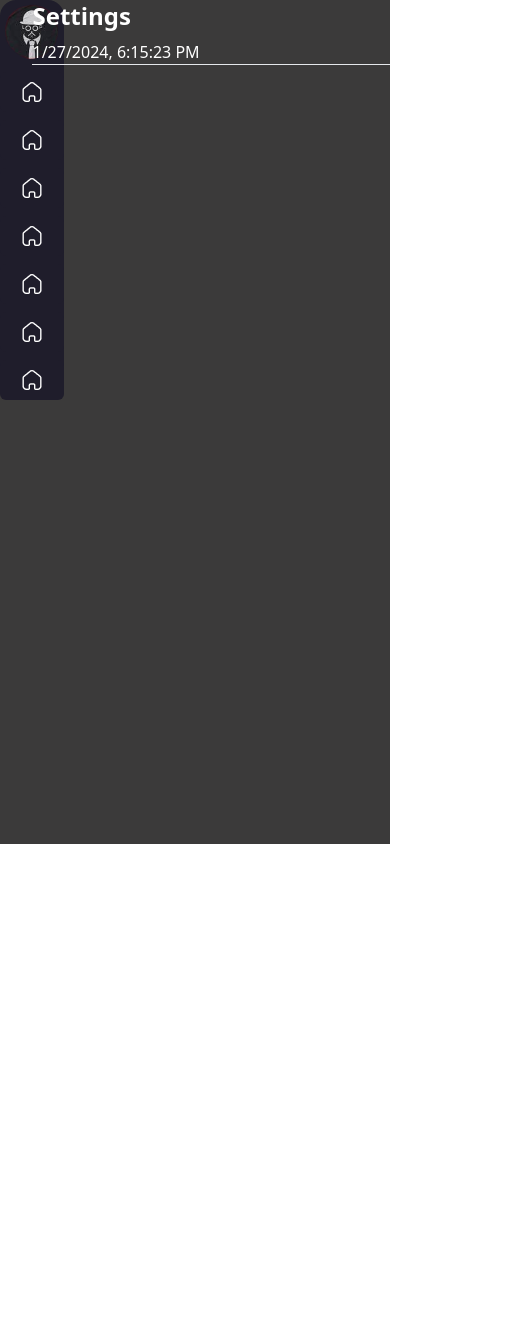
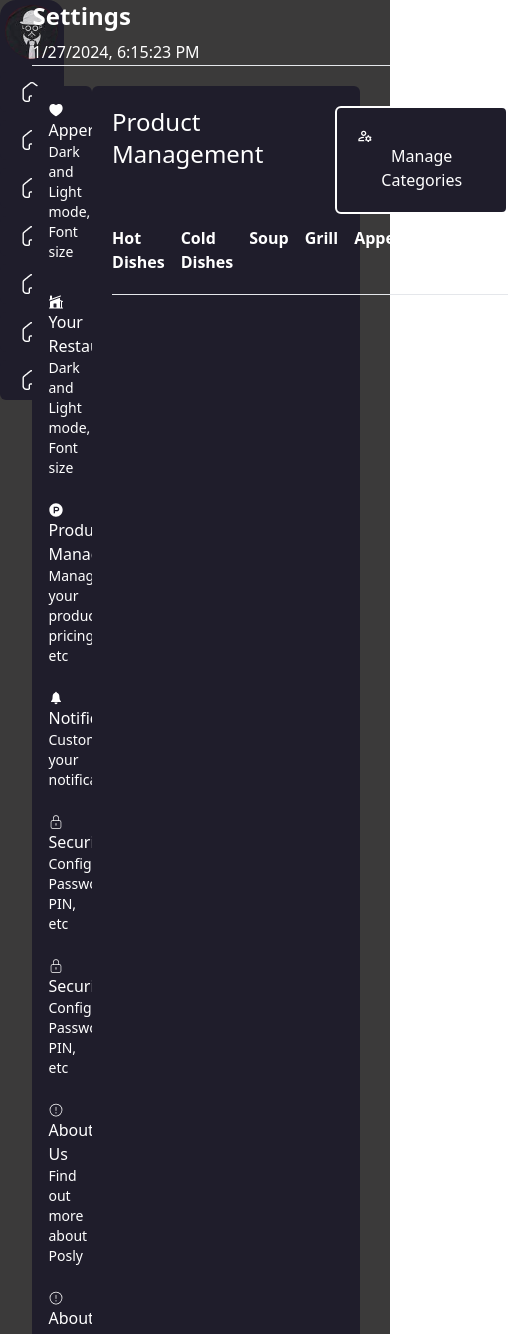
Before and after one commit to HarshanaSenadeera/POS_System_React_Loopy, a React (Create React App) app: page / in a window 390 px wide. Shown: the top 1334 px of the page, 508 px wide, since content can reach past the window. Before the commit the page ends 844 px from the top, so only its background shows below. Built offline with nearby package versions, Linux system fonts and the light colour scheme.

Commit message:
Ste nav bar component to re use and buils setting page

```diff
--- a/package.json
+++ b/package.json
@@ -3,6 +3,8 @@
   "version": "0.1.0",
   "private": true,
   "dependencies": {
+    "@fortawesome/free-solid-svg-icons": "^6.5.1",
+    "@fortawesome/react-fontawesome": "^0.2.0",
     "@headlessui/react": "^1.7.18",
     "@heroicons/react": "^2.1.1",
     "@react-icons/all-files": "^4.1.0",
@@ -13,8 +15,12 @@
     "@types/node": "^16.18.76",
     "@types/react": "^18.2.48",
     "@types/react-dom": "^18.2.18",
+    "bootstrap": "^5.3.2",
     "font-awesome": "^4.7.0",
+    "framework7-react": "^8.3.0",
+    "mdb-react-ui-kit": "^7.2.0",
     "react": "^18.2.0",
+    "react-bootstrap": "^2.10.0",
     "react-dom": "^18.2.0",
     "react-icons": "^5.0.1",
     "react-router-dom": "^6.21.3",
--- a/src/Component/main/main.tsx
+++ b/src/Component/main/main.tsx
@@ -2,6 +2,7 @@ import logo from '../../assests/logo new.png'
 import home from '../../assests/Home.png'
 import {useEffect, useState} from "react";
 import SelectProducts from "../selectedProducts/product";
+import MainNavBar from "../mainNavBar/MainNavBar";
 export default function Main() {
 
     /*Set Date and time*/
@@ -29,10 +30,10 @@ export default function Main() {
             {/*Right content*/}
             <div className="h-screen w-1/12">
                 {/* Logo */}
-                <div className="h-auto w-16 md:w-20 bg-customblack rounded-2xl flex flex-col flex-wrap">
+                {/*<div className="h-auto w-16 md:w-20 bg-customblack rounded-2xl flex flex-col flex-wrap">
                     <img src={logo} className="items-center" alt="Logo"/>
 
-                    {/* Buttons */}
+                     Buttons
                     <button
                         className="h-10 md:h-12 w-full bg-customblack rounded-md mt-2 md:mt-3 flex items-center justify-evenly hover:bg-homeicon">
                         <img src={home} alt="Home Icon" className="h-5 md:h-6 w-5 md:w-6"/>
@@ -61,8 +62,9 @@ export default function Main() {
                         className="h-10 md:h-12 w-full bg-customblack rounded-md mt-2 md:mt-3 flex items-center justify-evenly hover:bg-homeicon">
                         <img src={home} alt="Home Icon" className="h-5 md:h-6 w-5 md:w-6"/>
                     </button>
-                    {/* Repeat similar adjustments for other buttons */}
-                </div>
+                     Repeat similar adjustments for other buttons
+                </div>*/}
+                <MainNavBar/>
             </div>
 
 
--- /dev/null
+++ b/src/Component/mainNavBar/MainNavBar.tsx
@@ -0,0 +1,43 @@
+import logo from "../../assests/logo new.png";
+import home from "../../assests/Home.png";
+
+export default function MainNavBar() {
+
+    return (
+
+        <div className="h-auto w-16 md:w-20 bg-customblack rounded-2xl flex flex-col flex-wrap">
+            <img src={logo} className="items-center" alt="Logo"/>
+
+            {/* Buttons */}
+            <button
+                className="h-10 md:h-12 w-full bg-customblack rounded-md mt-2 md:mt-3 flex items-center justify-evenly hover:bg-homeicon">
+                <img src={home} alt="Home Icon" className="h-5 md:h-6 w-5 md:w-6"/>
+            </button>
+            <button
+                className="h-10 md:h-12 w-full bg-customblack rounded-md mt-2 md:mt-3 flex items-center justify-evenly hover:bg-homeicon">
+                <img src={home} alt="Home Icon" className="h-5 md:h-6 w-5 md:w-6"/>
+            </button>
+            <button
+                className="h-10 md:h-12 w-full bg-customblack rounded-md mt-2 md:mt-3 flex items-center justify-evenly hover:bg-homeicon">
+                <img src={home} alt="Home Icon" className="h-5 md:h-6 w-5 md:w-6"/>
+            </button>
+            <button
+                className="h-10 md:h-12 w-full bg-customblack rounded-md mt-2 md:mt-3 flex items-center justify-evenly hover:bg-homeicon">
+                <img src={home} alt="Home Icon" className="h-5 md:h-6 w-5 md:w-6"/>
+            </button>
+            <button
+                className="h-10 md:h-12 w-full bg-customblack rounded-md mt-2 md:mt-3 flex items-center justify-evenly hover:bg-homeicon">
+                <img src={home} alt="Home Icon" className="h-5 md:h-6 w-5 md:w-6"/>
+            </button>
+            <button
+                className="h-10 md:h-12 w-full bg-customblack rounded-md mt-2 md:mt-3 flex items-center justify-evenly hover:bg-homeicon">
+                <img src={home} alt="Home Icon" className="h-5 md:h-6 w-5 md:w-6"/>
+            </button>
+            <button
+                className="h-10 md:h-12 w-full bg-customblack rounded-md mt-2 md:mt-3 flex items-center justify-evenly hover:bg-homeicon">
+                <img src={home} alt="Home Icon" className="h-5 md:h-6 w-5 md:w-6"/>
+            </button>
+            {/* Repeat similar adjustments for other buttons */}
+        </div>
+    );
+}
--- a/src/Component/settings/settings.tsx
+++ b/src/Component/settings/settings.tsx
@@ -1,6 +1,15 @@
 import logo from "../../assests/logo new.png";
 import home from "../../assests/Home.png";
 import {useEffect, useState} from "react";
+import React from 'react';
+import { RiHeart3Fill } from "react-icons/ri";
+import { HiHomeModern } from "react-icons/hi2";
+import { RiProductHuntFill } from "react-icons/ri";
+import { IoIosNotifications } from "react-icons/io";
+import { PiWarningCircleLight } from "react-icons/pi";
+import { CiLock } from "react-icons/ci";
+import { MdOutlineManageAccounts } from "react-icons/md";
+import MainNavBar from "../mainNavBar/MainNavBar";
 
 export default function Settings() {
 
@@ -16,19 +25,22 @@ export default function Settings() {
         return () => clearInterval(intervalId);
     }, []);
 
+    /*Settings Options*/
+
+
     return(
 
-        <div className="bg-customgray w-screen flex flex-wrap flex-shrink">
+        <div className="bg-customgray w-full flex flex-wrap flex-shrink">
 
             {/*Right content*/}
-            <div className="h-screen w-1/12">
-                {/* Logo */}
+            <div className="h-screen w-1/12 ">
+                {/* Logo
                 <div className="h-auto w-16 md:w-20 bg-customblack rounded-2xl flex flex-col flex-wrap">
                     <img src={logo} className="items-center" alt="Logo"/>
 
-                    {/* Buttons */}
+                     Buttons
                     <button
-                        className="h-10 md:h-12 w-full bg-customblack rounded-md mt-2 md:mt-3 flex items-center justify-evenly hover:bg-homeicon">
+                        className="h-10 md:h-12 w-full bg-customblack rounded-md mt-2 md:mt-3 flex items-center justify-evenly hover:bg-homeicon ">
                         <img src={home} alt="Home Icon" className="h-5 md:h-6 w-5 md:w-6"/>
                     </button>
                     <button
@@ -55,25 +67,114 @@ export default function Settings() {
                         className="h-10 md:h-12 w-full bg-customblack rounded-md mt-2 md:mt-3 flex items-center justify-evenly hover:bg-homeicon">
                         <img src={home} alt="Home Icon" className="h-5 md:h-6 w-5 md:w-6"/>
                     </button>
-                    {/* Repeat similar adjustments for other buttons */}
-                </div>
+                     Repeat similar adjustments for other buttons
+                </div>*/}
+                <MainNavBar/>
             </div>
 
             {/*Middle content*/}
-            <div className=" w-11/12 ">
+            <div className="w-11/12 flex-wrap flex-shrink">
 
                 <div className="flex flex-wrap">
                     <h1 className="font-bold text-2xl text-white w-full md:w-auto mb-2 md:mb-0 md:mr-6">Settings</h1>
-
                 </div>
 
                 {/* Date and time */}
                 <div className="flex">
-                    <h3 className="text-white ">{currentDate.toLocaleString()}</h3>
+                    <h3 className="text-white">{currentDate.toLocaleString()}</h3>
                 </div>
-                <hr/>
+                <hr className="flex-shrink w-0"/>
+
+                {/* Horizontal Line */}
+                <hr className=""/>
+
+               {/*setting and products*/}
+                <div className="flex w-full justify-between">
+                    <div className="w-2/12 ">
+                        {/*Setting Options*/}
+                        <div className="flex bg-customblack  h-auto flex-col text-white items-center justify-center space-y-2 rounded-md flex-wrap flex-shrink-1 w-auto mt-5 ">
+                            <button className="btn hover:bg-button w-full rounded-md text-left py-4 px-4">
+                                <RiHeart3Fill/> Appereance
+                                <span className="text-sm block">Dark and Light mode, Font size</span>
+                            </button>
+                            <button className="btn hover:bg-button w-full rounded-md text-left py-2 px-4">
+                                <HiHomeModern/>Your Restaurant
+                                <span className="text-sm block">Dark and Light mode, Font size</span>
+                            </button>
+                            <button className="btn hover:bg-button w-full rounded-md text-left py-2 px-4">
+                                <RiProductHuntFill />Products Management
+                                <span className="text-sm block">Manage your product, pricing, etc</span>
+                            </button>
+                            <button className="btn hover:bg-button w-full rounded-md text-left py-2 px-4">
+                                <IoIosNotifications />Notifications
+                                <span className="text-sm block">Customize your notifications</span>
+                            </button>
+                            <button className="btn hover:bg-button w-full rounded-md text-left py-2 px-4">
+                                <CiLock />Security
+                                <span className="text-sm block">Configure Password, PIN, etc</span>
+                            </button>
+                            <button className="btn hover:bg-button w-full rounded-md text-left py-2 px-4">
+                                <CiLock />Security
+                                <span className="text-sm block">Configure Password, PIN, etc</span>
+                            </button>
+                            <button className="btn hover:bg-button w-full rounded-md text-left py-2 px-4">
+                                <PiWarningCircleLight />
+                                About Us
+                                <span className="text-sm block">Find out more about Posly</span>
+                            </button>
+                            <button className="btn hover:bg-button w-full rounded-md text-left py-2 px-4">
+                                <PiWarningCircleLight />
+                                About Us
+                                <span className="text-sm block">Find out more about Posly</span>
+                            </button>
+                            <button className="btn hover:bg-button w-full rounded-md text-left py-2 px-4">
+                                <PiWarningCircleLight />
+                                About Us
+                                <span className="text-sm block">Find out more about Posly</span>
+                            </button>
+
+                            {/* Add more buttons as needed */}
+                        </div>
+                    </div>
+
+                    <div
+                        className="flex bg-customblack  h-auto flex-col text-white p-5 rounded-md flex-wrap flex-shrink-1 w-9/12 mt-5 mr-20">
+
+                        <div className="flex justify-between">
+                            <div className="text-white flex text-2xl">
+                                Product Management
+                            </div>
+
+                            <div className="flex">
+                                <button
+                                    className="bg-customblack border-white border-2 h-auto w-auto text-white p-5 rounded-md">
+                                    <MdOutlineManageAccounts/>Manage Categories
+                                </button>
+                            </div>
+
+                        </div>
+
+                        <div className="flex justify-start mt-3">
+                            <nav className="flex">
+                                <ul className="flex space-x-4 md:space-x-12 text-white font-bold">
+                                    <li><a href="<SelectProducts/>" className="hover:text-homeicon">Hot Dishes</a></li>
+                                    <li><a href="#" className="hover:text-homeicon">Cold Dishes</a></li>
+                                    <li><a href="#" className="hover:text-homeicon">Soup</a></li>
+                                    <li><a href="#" className="hover:text-homeicon">Grill</a></li>
+                                    <li><a href="#" className="hover:text-homeicon">Appetizer</a></li>
+                                    <li><a href="#" className="hover:text-homeicon">Dessert</a></li>
+                                </ul>
+                            </nav>
+                        </div>
+
+                        <hr className="mt-5"/>
+
+
+                    </div>
+                </div>
 
             </div>
+
         </div>
     );
 }
--- a/src/app/App.tsx
+++ b/src/app/App.tsx
@@ -12,7 +12,7 @@ function App() {
       {/* <Main/>*/}
     {/*   <Product/>*/}
       {/* <SelectProducts/>*/}
-      {/* <Conformation/>*/}
+       {/*<Conformation/>*/}
       {/* <SelectBarTop/>*/}
        <Settings/>
    </>
```
Also changed, not shown: 1 other file (tests, documents, lock files or other folders).
